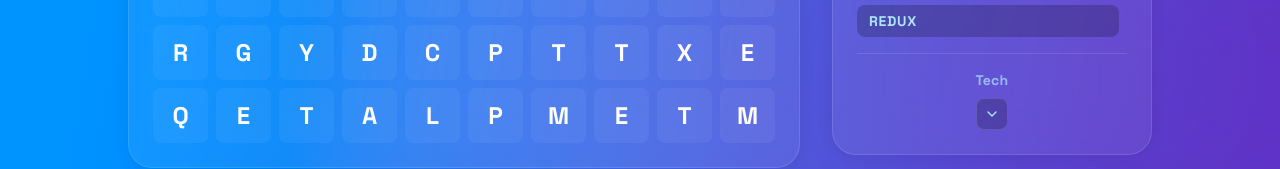
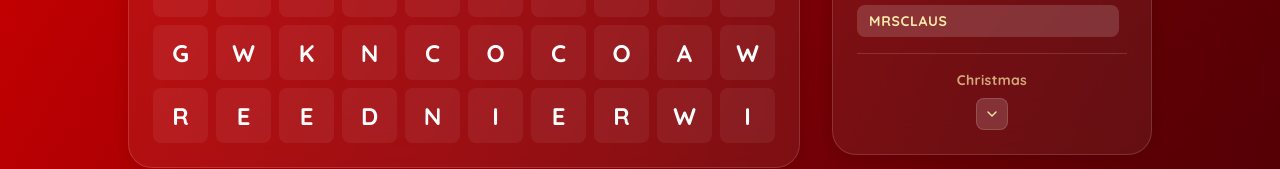
Before and after one commit to mike-at-redspace/word-search, a React (Vite) app: page / in a window 1280 px wide. Shown: the part 630-799 px from the top of the page. Built offline with nearby package versions, Linux system fonts and the light colour scheme; a web font is replaced by a local one.

Commit message:
update level order

```diff
--- a/src/constants/levels.js
+++ b/src/constants/levels.js
@@ -15,12 +15,12 @@ import * as wordPools from "./wordPools/index";
  * To remove a level: remove it from this array
  */
 const LEVEL_CONFIG = [
+  { id: "xmas", name: "Christmas" },
+  { id: "office", name: "Office" },
   { id: "tech", name: "Tech" },
-  { id: "office", name: "Office" },
   { id: "nature", name: "Nature" },
   { id: "house", name: "Home" },
   { id: "pets", name: "Pets" },
-  { id: "xmas", name: "Christmas" },
 ];
 
 /**
```
Also changed, not shown: .prettierrc.json, 1 other file (tests, documents, lock files or other folders).
